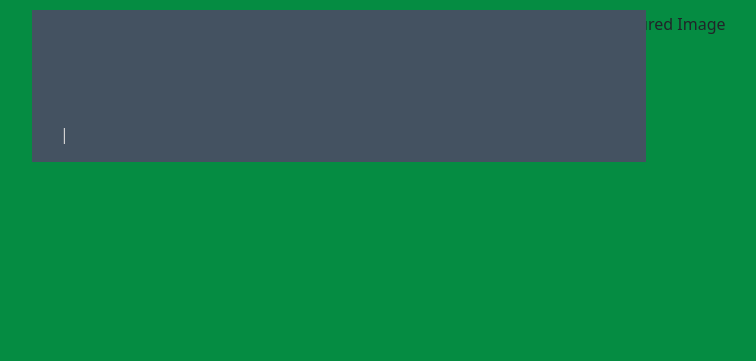
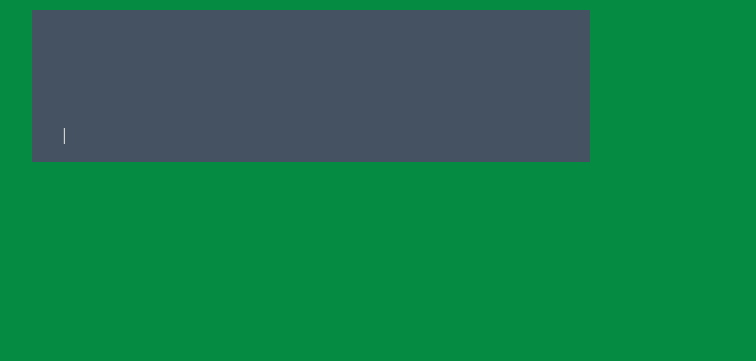
Before and after one commit to dandon1990/golfs-jnts, a Django app: template templates/tips_post.html in a window 1280 px wide. Shown: the part 86-447 px from the top of the page, without its empty margins (50-806 px from the left). Run offline with Django 3.2, Linux system fonts and the light colour scheme; the template is opened without the code that fills it, so the values that code supplies are empty; some libraries are stand-ins or nearby versions.

Commit message:
Remove featued image from masthead

```diff
--- a/static/css/style.css
+++ b/static/css/style.css
@@ -50,6 +50,8 @@ body {
     position: relative;
 }
 
+
+
 .image-flash {
     position: absolute;
     bottom: 5%;
@@ -81,7 +83,7 @@ body {
 
 .masthead-image {
     position: relative;
-    overflow: hidden;
+    width: 100%;
 }
 
 .masthead-image:after {
--- a/templates/tips_post.html
+++ b/templates/tips_post.html
@@ -11,14 +11,6 @@
                 </h1>
                 <!-- Postpost_detail author goes before the | the post_detail's created date goes after -->
                 <p class="post-subtitle">{{ post.author }} | {{ post.created }}</p>
-            </div>
-            <div class="d-none d-md-block col-md-6 masthead-image">
-                <!-- The featured image URL goes in the src attribute -->
-                {% if "placeholder" in post.featured_image.url %}
-                <img src="https://res.cloudinary.com/dochkwthb/image/upload/v1667923780/golf_instructor_cltelc.jpg" width="100%">
-                {% else %}
-                <img src="{{ post.featured_image.url }}" alt="Featured Image" width="100%">
-                {% endif %}
             </div>
         </div>
     </div>
```
